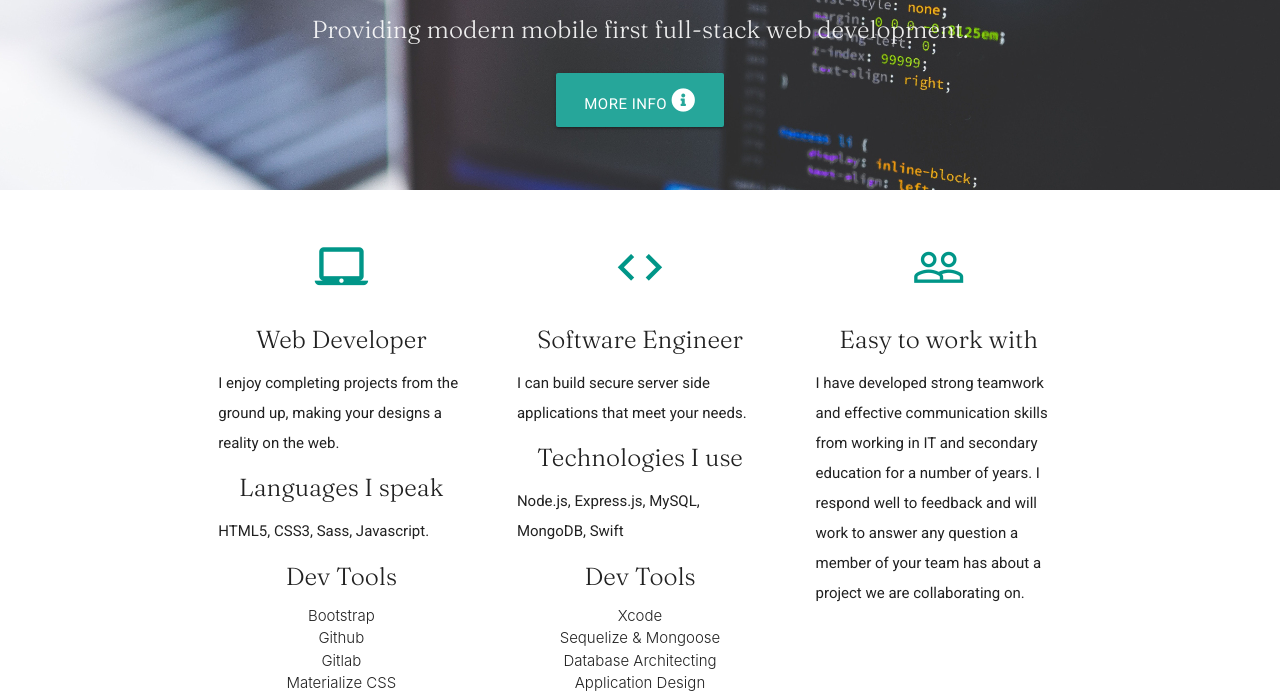
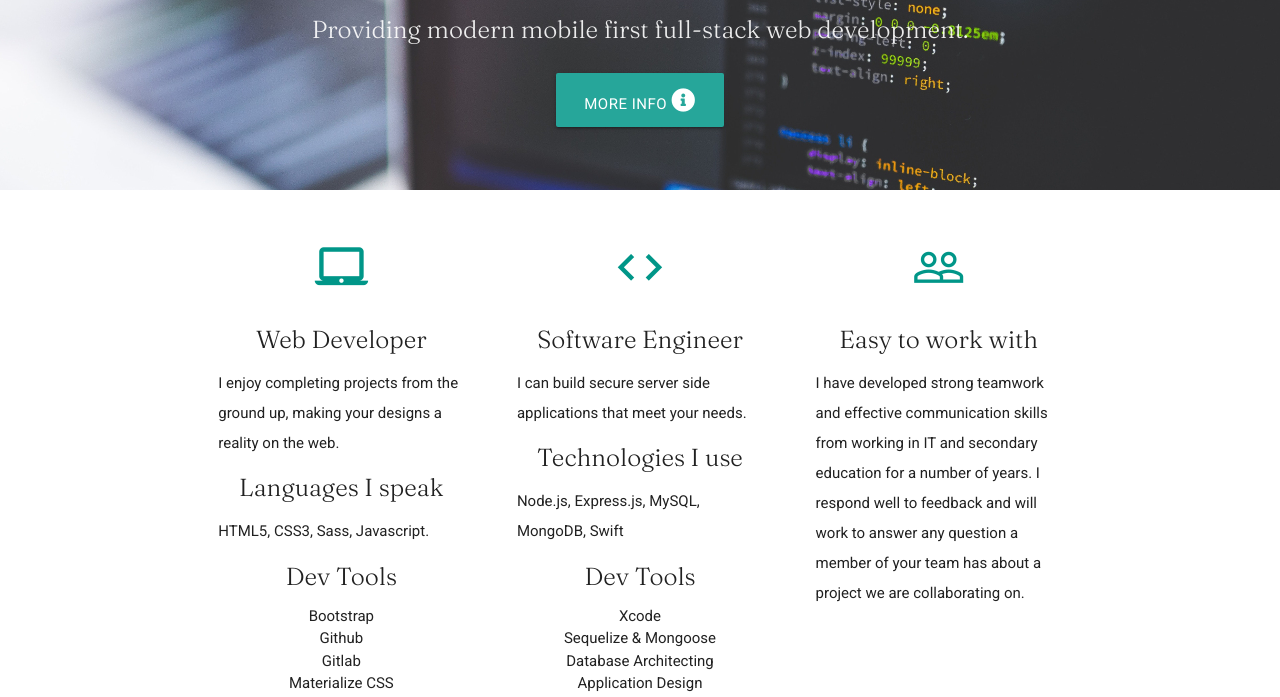
Before and after one commit to mcheering/Matthew_Heering_Portfolio_Website, a plain HTML site: page index.html in a window 1280 px wide. Shown: the part 254-951 px from the top of the page. Drawn offline with nearby package versions, Linux system fonts and the light colour scheme.

Commit message:
updating styles.css to adjust font family for li elements

```diff
--- a/css/style.css
+++ b/css/style.css
@@ -15,7 +15,7 @@ h1, h4, h5 {
   font-family: 'Fraunces', serif;
 }
 
-p, a {
+p, a, li {
   font-family: 'Roboto', sans-serif;
 }
 
```
